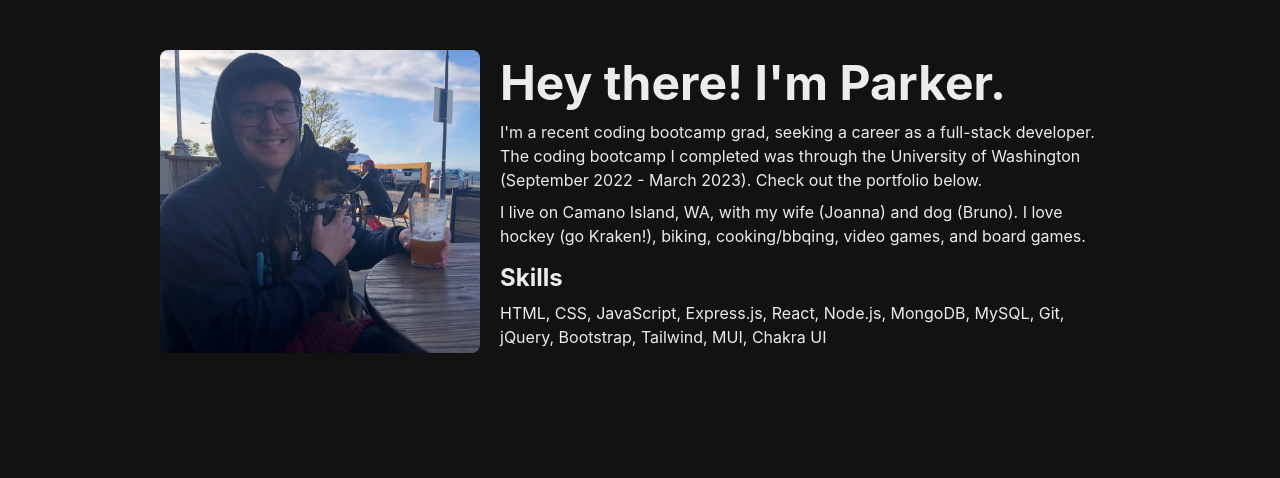
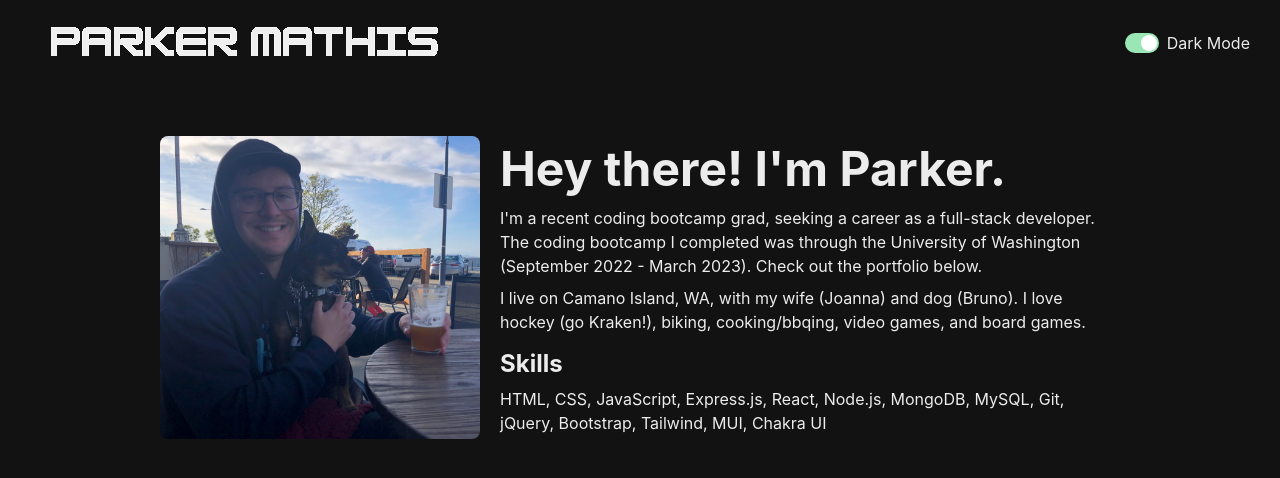
Before and after one commit to markerpathis/redesigned-portfolio, a React (Vite) app: page / in a window 1280 px wide. Shown: the top 478 px of the page. Built offline with nearby package versions, Linux system fonts and the light colour scheme.

Commit message:
Added dark mode and name logo

```diff
--- a/src/App.tsx
+++ b/src/App.tsx
@@ -1,4 +1,4 @@
-import { VStack, Text, Box, Flex } from "@chakra-ui/layout";
+import { VStack, Text, Box, Flex, HStack } from "@chakra-ui/layout";
 import { Image } from "@chakra-ui/image";
 
 import HeadingMain from "./components/HeadingMain";
@@ -7,10 +7,12 @@ import IntroText from "./content/intro";
 import HeadingSecondary from "./components/HeadingSecondary";
 import SkillsText from "./content/Skills";
 import AboutText from "./content/about";
+import NavBar from "./components/NavBar";
 
 function App() {
   return (
     <>
+      <NavBar />
       <Box w="100%" paddingY="50px">
         <Flex justifyContent="center" alignItems="center">
           <Image boxSize="25%" borderRadius={8} src={ParkerPicture} />
--- /dev/null
+++ b/src/components/ColorModeSwitch.tsx
@@ -0,0 +1,21 @@
+import { HStack, Switch, Text, useColorMode } from "@chakra-ui/react";
+
+interface Props {
+  setCurrentColor: (currentColor: string) => void;
+  currentColor: string;
+}
+
+const ColorModeSwitch = ({ setCurrentColor, currentColor }: Props) => {
+  const { toggleColorMode, colorMode } = useColorMode();
+
+  colorMode === "dark" ? setCurrentColor("dark") : setCurrentColor("light");
+
+  return (
+    <HStack>
+      <Switch colorScheme="green" isChecked={colorMode === "dark"} onChange={toggleColorMode} />
+      <Text whiteSpace="nowrap">Dark Mode</Text>
+    </HStack>
+  );
+};
+
+export default ColorModeSwitch;
--- /dev/null
+++ b/src/components/NavBar.tsx
@@ -0,0 +1,20 @@
+import { HStack, Text, Image, Box } from "@chakra-ui/react";
+import ColorModeSwitch from "./ColorModeSwitch";
+import logoLight from "../assets/nameLogoLight.png";
+import logoDark from "../assets/nameLogoDark.png";
+import { useState } from "react";
+
+const NavBar = () => {
+  const [currentColor, setCurrentColor] = useState("");
+
+  return (
+    <HStack padding="10px" justifyContent="space-between">
+      <Box>{currentColor === "dark" ? <Image src={logoLight} /> : <Image src={logoDark} />}</Box>
+      <Box paddingRight={5}>
+        <ColorModeSwitch currentColor={currentColor} setCurrentColor={setCurrentColor} />
+      </Box>
+    </HStack>
+  );
+};
+
+export default NavBar;
```
Also changed, not shown: src/assets/nameLogoDark.png (added), src/assets/nameLogoLight.png (added).
